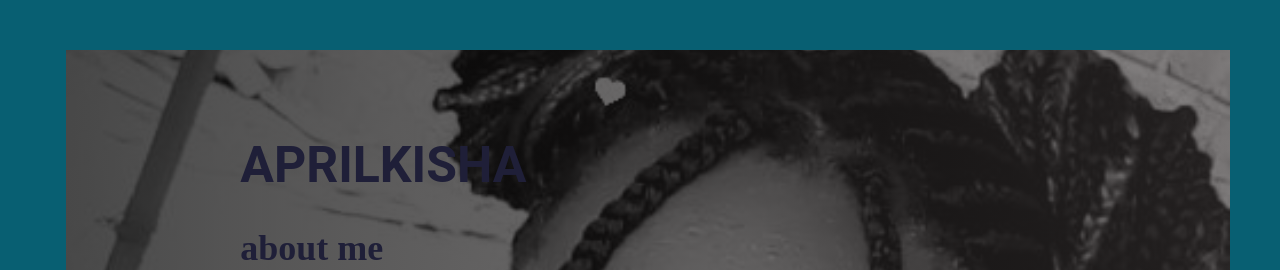
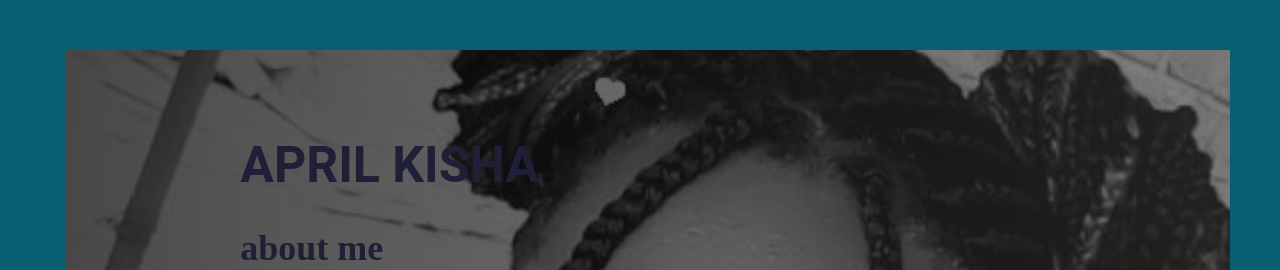
Before and after one commit to Aprilwairimu/kisha, a plain HTML site: page index.html in a window 1280 px wide. Shown: the top 270 px of the page. Drawn offline with Linux system fonts and the light colour scheme.

Commit message:
updated the heading

```diff
--- a/index.html
+++ b/index.html
@@ -11,7 +11,7 @@
    <div class="hero-wrapper">
       <div class="image">
         <div class="aboutme">
-          <h1>APRILKISHA</h1>
+          <h1>APRIL KISHA</h1>
           <h2>about me</h2>
           <p><span class="dropcap">A</span>m a young developer looking forward to improving my programming skills
            to my best potential and currently working in Xtoms company as a creative programmer.</p>
```
